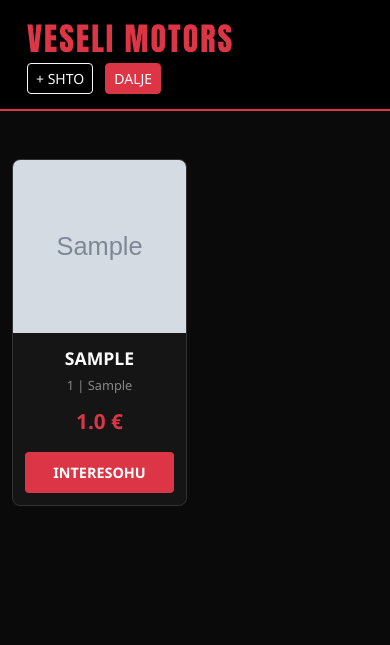
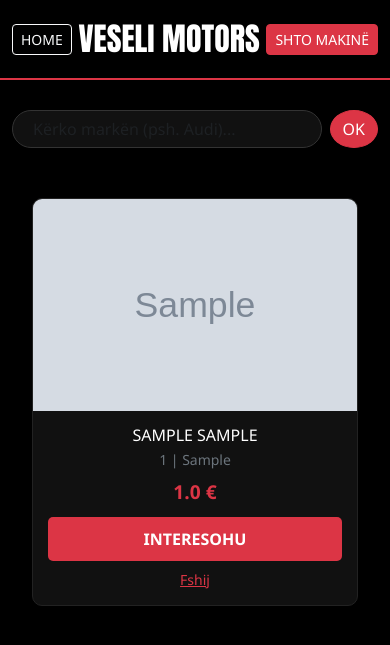
Before and after one commit to amarildobabaj3-dev/veseli-motors, a Flask app: page /salloni in a window 390 px wide. Shown: the top 645 px of the page. Run offline with Flask 3, Linux system fonts and the light colour scheme; a user stored in the database is signed in; tables that the repository leaves empty hold one stand-in row (values such as "Sample post"); grey boxes marked "Sample" are stand-in pictures.

Commit message:
Versioni final Master - Fixed Mobile Design

```diff
--- a/app.py
+++ b/app.py
@@ -3,11 +3,10 @@
 import os
 
 app = Flask(__name__)
-app.secret_key = 'veseli_motors_ultra_final'
+app.secret_key = 'veseli_motors_master_v1'
 
-# Databaza e re per te suportuar 4 foto
 basedir = os.path.abspath(os.path.dirname(__file__))
-app.config['SQLALCHEMY_DATABASE_URI'] = 'sqlite:///' + os.path.join(basedir, 'motors_v4.db')
+app.config['SQLALCHEMY_DATABASE_URI'] = 'sqlite:///' + os.path.join(basedir, 'motors_final.db')
 app.config['SQLALCHEMY_TRACK_MODIFICATIONS'] = False
 db = SQLAlchemy(app)
 
@@ -15,7 +14,6 @@
     id = db.Column(db.Integer, primary_key=True)
     username = db.Column(db.String(80), unique=True, nullable=False)
     password = db.Column(db.String(120), nullable=False)
-    makinat = db.relationship('Makina', backref='owner', lazy=True)
 
 class Makina(db.Model):
     id = db.Column(db.Integer, primary_key=True)
@@ -26,7 +24,6 @@
     karburanti = db.Column(db.String(20))
     kambio = db.Column(db.String(20))
     kilometrat = db.Column(db.Integer)
-    # 4 Fusha per foto
     foto1 = db.Column(db.Text)
     foto2 = db.Column(db.Text)
     foto3 = db.Column(db.Text)
@@ -61,14 +58,16 @@
         if user and user.password == request.form.get('password'):
             session['user_id'] = user.id
             session['username'] = user.username
-            if user.username == 'pronari': session['is_admin'] = True
-            return redirect(url_for('salloni'))
+            return redirect(url_for('index'))
     return render_template('login.html')
 
 @app.route('/salloni')
 def salloni():
-    # Renditja: Viti me i ri i pari
-    makinat = Makina.query.order_by(Makina.viti.desc()).all()
+    query = request.args.get('search')
+    if query:
+        makinat = Makina.query.filter(Makina.marka.contains(query)).order_by(Makina.viti.desc()).all()
+    else:
+        makinat = Makina.query.order_by(Makina.viti.desc()).all()
     return render_template('salloni.html', makinat=makinat)
 
 @app.route('/detaje/<int:id>')
@@ -98,8 +97,8 @@
 def fshij(id):
     m = Makina.query.get(id)
     if not m: return redirect(url_for('salloni'))
-    # Vetem pronari fshin cdo gje, tjeret fshijne vetem te tyren
-    if session.get('is_admin') or m.user_id == session.get('user_id'):
+    # Pronari fshin cdo gje, perdoruesit vetem te tyren
+    if session.get('username') == 'pronari' or m.user_id == session.get('user_id'):
         db.session.delete(m)
         db.session.commit()
     return redirect(url_for('salloni'))
--- a/templates/salloni.html
+++ b/templates/salloni.html
@@ -6,44 +6,34 @@
     <title>Salloni | Veseli Motors</title>
     <link rel="stylesheet" href="https://cdn.jsdelivr.net/npm/bootstrap@5.3.0/dist/css/bootstrap.min.css">
     <style>
-        body { background: #0a0a0a; color: white; font-family: 'Segoe UI', sans-serif; }
-        .navbar { background: #000; border-bottom: 2px solid #dc3545; padding: 15px; }
-        .logo-text { font-family: 'Impact', sans-serif; letter-spacing: 2px; color: #dc3545; text-decoration: none; font-size: 2rem; }
+        body { background: #000; color: white; font-family: 'Segoe UI', sans-serif; }
+        .navbar { background: #000; border-bottom: 2px solid #dc3545; padding: 15px 0; }
+        .logo-sallon { font-family: 'Impact', sans-serif; font-size: 2rem; color: #fff; text-decoration: none; }
+        .search-bar { max-width: 500px; margin: 30px auto; }
+        .search-input { background: #111; border: 1px solid #333; color: white; border-radius: 50px; padding-left: 20px; }
+        .search-input:focus { background: #111; color: white; border-color: #dc3545; box-shadow: none; }
 
-        /* DIZAJNI KUTI SHKREPSE (KATRQR) */
-        .car-card {
-            background: #151515; border: 1px solid #333; border-radius: 8px;
-            overflow: hidden; transition: 0.3s; height: 100%; display: flex; flex-direction: column;
+        .car-grid { display: grid; grid-template-columns: repeat(auto-fill, minmax(250px, 1fr)); gap: 20px; padding: 20px; }
+        .kuti-shkrepse {
+            background: #111; border: 1px solid #222; border-radius: 10px; overflow: hidden;
+            transition: 0.3s; position: relative; aspect-ratio: 0.8 / 1; display: flex; flex-direction: column;
         }
-        .car-card:hover { transform: translateY(-5px); border-color: #dc3545; }
-
-        .img-container {
-            width: 100%;
-            aspect-ratio: 1 / 1; /* Kjo e ben katrore si kuti shkrepse */
-            overflow: hidden;
-        }
-        .car-img { width: 100%; height: 100%; object-fit: cover; }
-
-        .card-body { padding: 12px; text-align: center; flex-grow: 1; display: flex; flex-direction: column; justify-content: space-between; }
-        .car-title { font-size: 1.1rem; font-weight: bold; margin-bottom: 5px; text-transform: uppercase; }
-        .car-meta { font-size: 0.8rem; color: #888; margin-bottom: 10px; }
-        .price { color: #dc3545; font-size: 1.3rem; font-weight: 900; margin-bottom: 15px; }
-
-        .btn-detaje {
-            background: #dc3545; color: white; border: none; font-weight: bold;
-            padding: 10px; border-radius: 4px; text-decoration: none; font-size: 0.9rem;
-        }
-        .btn-detaje:hover { background: white; color: #dc3545; }
+        .kuti-shkrepse:hover { border-color: #dc3545; transform: translateY(-5px); }
+        .img-wrap { width: 100%; aspect-ratio: 1 / 1; overflow: hidden; }
+        .img-wrap img { width: 100%; height: 100%; object-fit: cover; }
+        .card-info { padding: 15px; text-align: center; }
+        .price-tag { color: #dc3545; font-weight: 900; font-size: 1.2rem; }
+        .btn-interesohu { background: #dc3545; color: white; border: none; width: 100%; padding: 10px; font-weight: bold; text-decoration: none; display: block; margin-top: 10px; border-radius: 5px; }
     </style>
 </head>
 <body>
-    <nav class="navbar navbar-dark">
-        <div class="container d-flex justify-content-between align-items: center;">
-            <a class="logo-text" href="/">VESELI MOTORS</a>
+    <nav class="navbar">
+        <div class="container d-flex justify-content-between">
+            <a href="/" class="btn btn-outline-light btn-sm">HOME</a>
+            <a href="/" class="logo-sallon">VESELI MOTORS</a>
             <div>
                 {% if session.get('user_id') %}
-                    <a href="/shto" class="btn btn-outline-light btn-sm">+ SHTO</a>
-                    <a href="/logout" class="btn btn-danger btn-sm ms-2">DALJE</a>
+                    <a href="/shto" class="btn btn-danger btn-sm">SHTO MAKINË</a>
                 {% else %}
                     <a href="/login" class="btn btn-outline-danger btn-sm">LOG IN</a>
                 {% endif %}
@@ -51,20 +41,26 @@
         </div>
     </nav>
 
-    <div class="container mt-5">
-        <div class="row g-3"> {% for makina in makinat %}
-            <div class="col-6 col-md-4 col-lg-3"> <div class="car-card">
-                    <div class="img-container">
-                        <img src="{{ makina.foto1 }}" class="car-img" onerror="this.src='https://via.placeholder.com/400x400?text=Veseli+Motors'">
-                    </div>
-                    <div class="card-body">
-                        <div>
-                            <div class="car-title">{{ makina.marka }}</div>
-                            <div class="car-meta">{{ makina.viti }} | {{ makina.karburanti }}</div>
-                            <div class="price">{{ makina.cmimi }} €</div>
-                        </div>
-                        <a href="/detaje/{{ makina.id }}" class="btn-detaje">INTERESOHU</a>
-                    </div>
+    <div class="container">
+        <form class="search-bar d-flex" action="/salloni">
+            <input type="text" name="search" class="form-control search-input" placeholder="Kërko markën (psh. Audi)...">
+            <button type="submit" class="btn btn-danger ms-2 rounded-circle">OK</button>
+        </form>
+
+        <div class="car-grid">
+            {% for makina in makinat %}
+            <div class="kuti-shkrepse">
+                <div class="img-wrap">
+                    <img src="{{ makina.foto1 }}" onerror="this.src='https://via.placeholder.com/400x400?text=Veseli+Motors'">
+                </div>
+                <div class="card-info">
+                    <h6 class="mb-1 text-uppercase">{{ makina.marka }} {{ makina.modeli }}</h6>
+                    <div class="small text-secondary mb-2">{{ makina.viti }} | {{ makina.karburanti }}</div>
+                    <div class="price-tag">{{ makina.cmimi }} €</div>
+                    <a href="/detaje/{{ makina.id }}" class="btn-interesohu">INTERESOHU</a>
+                    {% if session.get('username') == 'pronari' or makina.user_id == session.get('user_id') %}
+                        <a href="/fshij/{{ makina.id }}" class="text-danger small mt-2 d-block" onclick="return confirm('A je i sigurt?')">Fshij</a>
+                    {% endif %}
                 </div>
             </div>
             {% endfor %}
```
Also changed, not shown: templates/index.html (+60 -14 lines).
